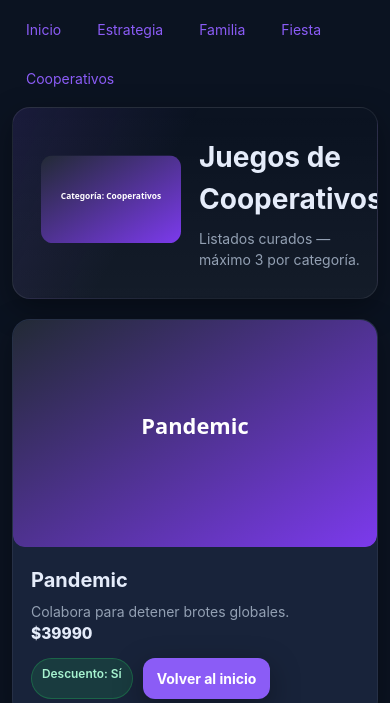
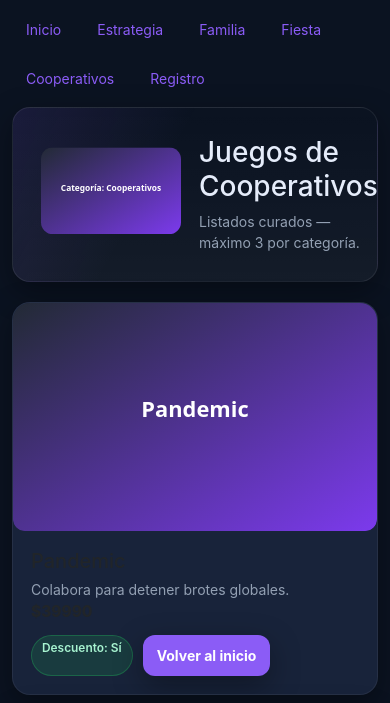
Before and after one commit to jagoldemberg-dotcom/gameonboard, a plain HTML site: page categoria-cooperativos.html in a window 390 px wide. Shown: the part 68-771 px from the top of the page. Drawn offline with nearby package versions, Linux system fonts and the light colour scheme.

Commit message:
chore(bootstrap): add Bootstrap CDN y link 'Registro' en la navegación \ para habilitar responsividad sin romper el estilo propio

```diff
--- a/categoria-cooperativos.html
+++ b/categoria-cooperativos.html
@@ -4,6 +4,7 @@
   <meta charset="utf-8">
   <meta name="viewport" content="width=device-width, initial-scale=1">
   <title>MeepleManía Juegos — Cooperativos</title>
+  <link href="https://cdn.jsdelivr.net/npm/bootstrap@5.3.3/dist/css/bootstrap.min.css" rel="stylesheet">
   <link rel="stylesheet" href="css/style.css">
 </head>
 <body>
@@ -24,7 +25,8 @@
     <a href="categoria-familia.html">Familia</a>
     <a href="categoria-fiesta.html">Fiesta</a>
     <a href="categoria-cooperativos.html">Cooperativos</a>
-  </nav>
+          <a href="registro.html">Registro</a>
+      </nav>
 
 </header>
 
```
Also changed, not shown: categoria-estrategia.html (+3 -1 lines), categoria-familia.html (+3 -1 lines), categoria-fiesta.html (+3 -1 lines), index.html (+3 -1 lines).
